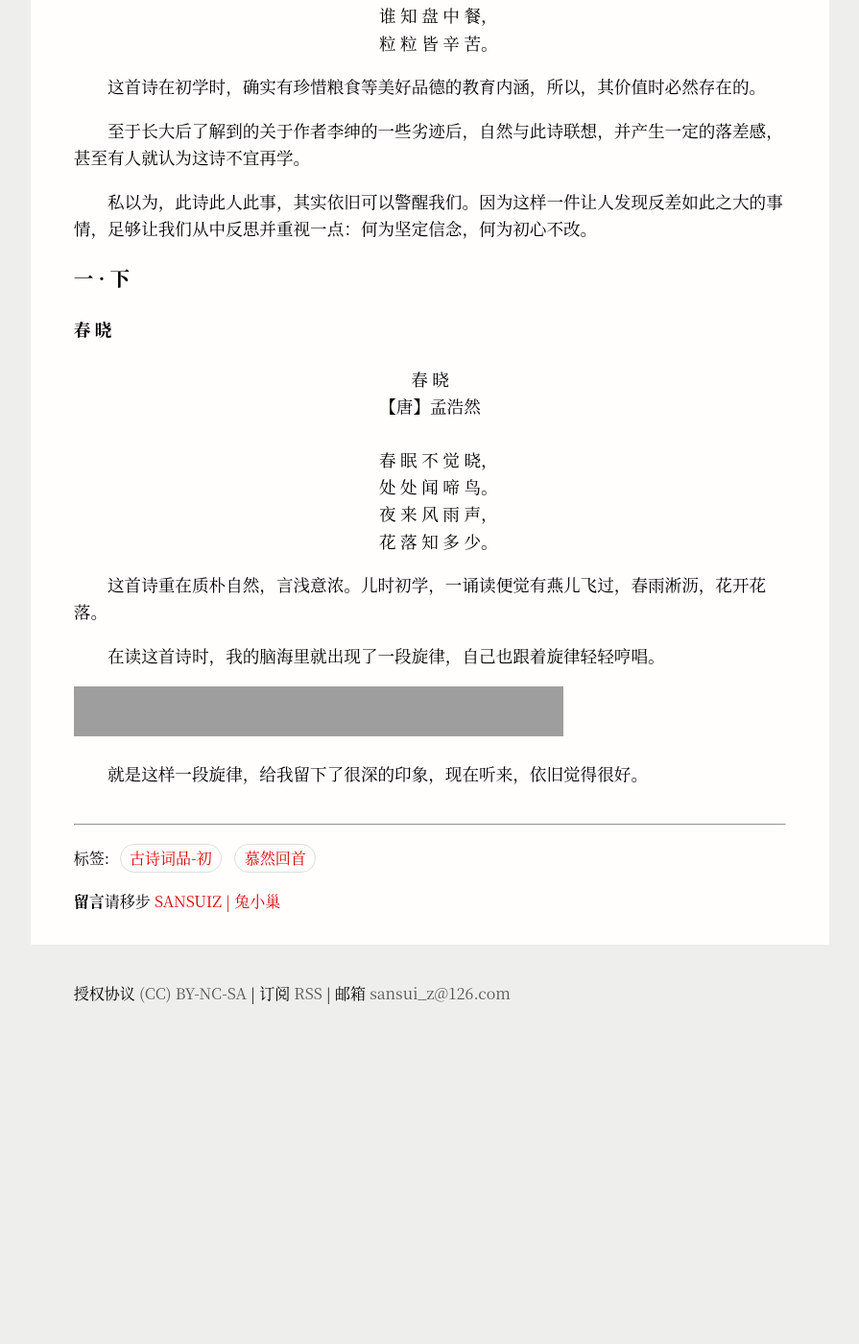
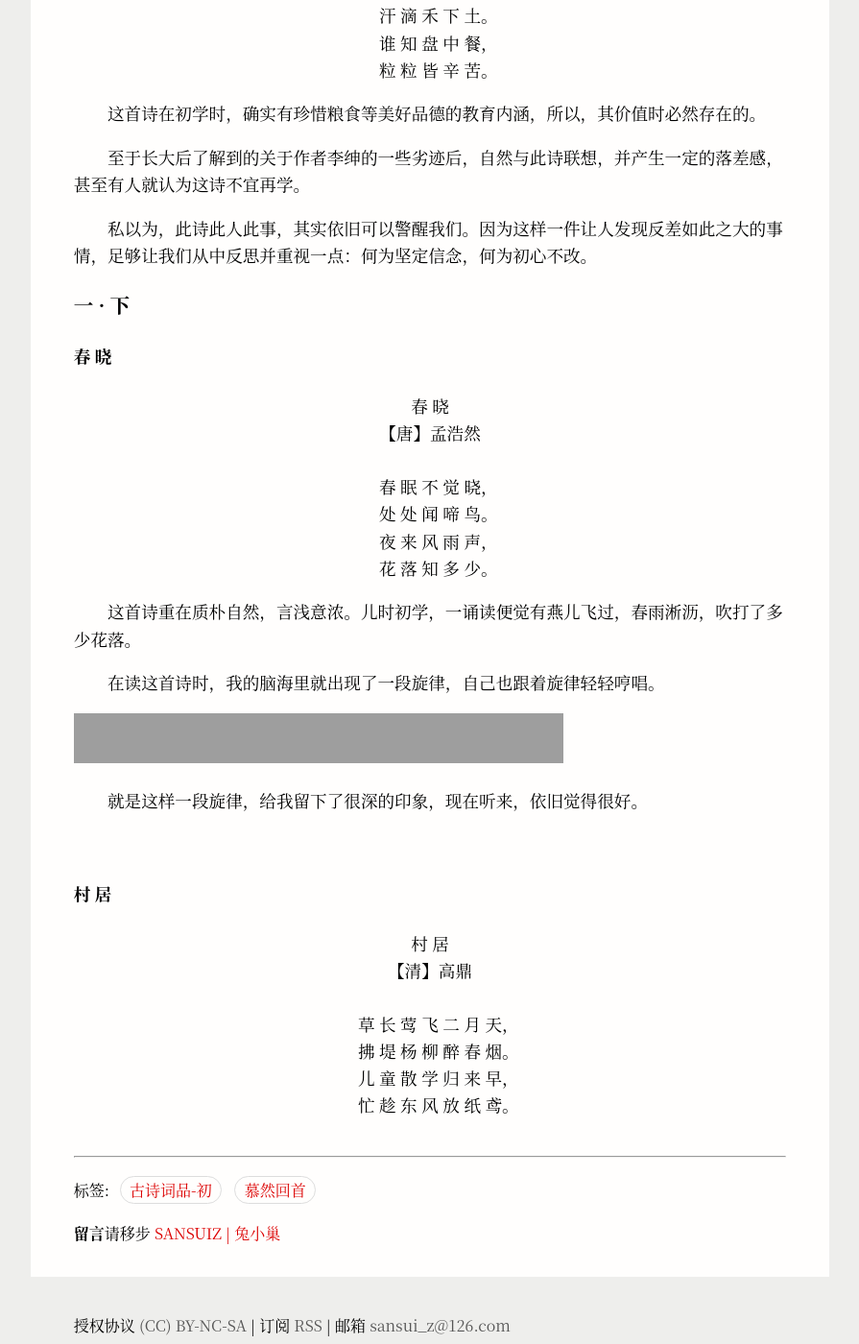
Before and after one commit to Sansuiz/wenji, a Jekyll site: the page built from _posts/ShiWen/Gushici/2020-01-04-meng-xue.md, in a window 1280 px wide and 1400 px high, scrolled down 3260 px. Shown: the whole window at 96% size, without its empty margins (192-1087 px from the left). Built offline with Jekyll 4.4.1, drawn with Linux system fonts in a browser that asks for light colours; comment, search, counter and statistics services are not loaded; before the commit the page ends 4314 px from its top, so only the background shows below that; grey boxes are pictures that could not be loaded.

Commit message:
Update 2020-01-04-meng-xue.md

```diff
--- a/_posts/ShiWen/Gushici/2020-01-04-meng-xue.md
+++ b/_posts/ShiWen/Gushici/2020-01-04-meng-xue.md
@@ -155,10 +155,25 @@
 &emsp;花 落 知 多 少。
 </center>
 
-&emsp;&emsp;这首诗重在质朴自然，言浅意浓。儿时初学，一诵读便觉有燕儿飞过，春雨淅沥，花开花落。
+&emsp;&emsp;这首诗重在质朴自然，言浅意浓。儿时初学，一诵读便觉有燕儿飞过，春雨淅沥，吹打了多少花落。
 
 &emsp;&emsp;在读这首诗时，我的脑海里就出现了一段旋律，自己也跟着旋律轻轻哼唱。
 
 <iframe frameborder="no" border="0" marginwidth="0" marginheight="0" width=510 height=52 src="//music.163.com/outchain/player?type=2&id=27090917&auto=0&height=32"></iframe>
 
 &emsp;&emsp;就是这样一段旋律，给我留下了很深的印象，现在听来，依旧觉得很好。
+
+<br>
+
+#### 村 居
+
+<center>
+村 居<br>
+【清】高鼎<br>
+<br>
+
+&emsp;草 长 莺 飞 二 月 天，<br>
+&emsp;拂 堤 杨 柳 醉 春 烟。<br>
+&emsp;儿 童 散 学 归 来 早，<br>
+&emsp;忙 趁 东 风 放 纸 鸢。
+</center>
```
